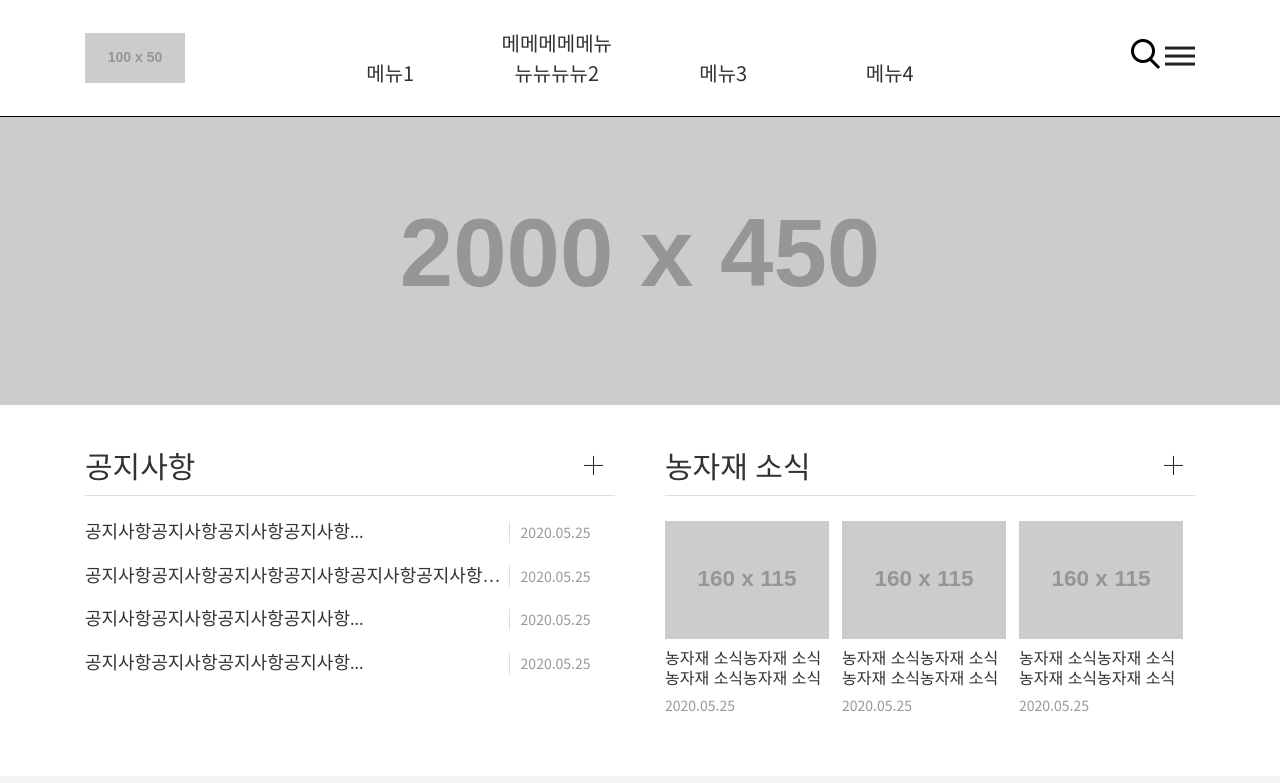
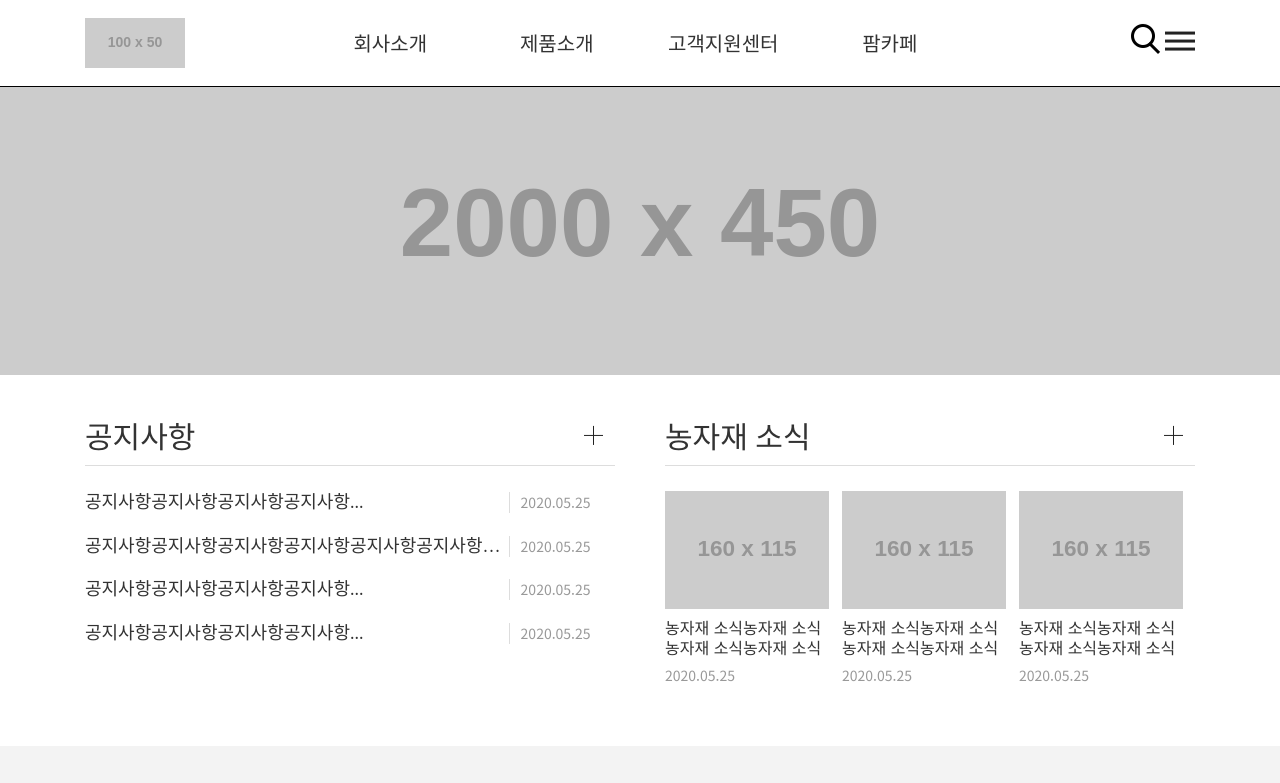
Before and after one commit to helloMihyun/woosung, a plain HTML site: page index.html in a window 1280 px wide. Shown: the top 783 px of the page. Drawn offline with nearby package versions, Linux system fonts and the light colour scheme; placeholder pictures from the web are drawn by us; a web font is replaced by a local one.

Commit message:
Add files via upload

```diff
--- a/index.html
+++ b/index.html
@@ -22,17 +22,17 @@
                 </div>
                 <ul class="gnb" id="gnbMenu">
                     <li class="depth_1">
-                        <a href="javascript:;">메뉴1</a>
+                        <a href="javascript:;">회사소개</a>
                         <ul class="depth_2">
                             <li><a href="javascript:;">메뉴1_1</a></li>
                             <li><a href="javascript:;">메뉴1_2</a></li>
                             <li><a href="javascript:;">메뉴1_3</a></li>
                             <li><a href="javascript:;">메뉴1_4</a></li>
-                            <li><a href="javascript:;">메뉴1_5</a></li>
+                            <li><a href="javascript:;">메메메메메뉴뉴뉴뉴뉴2</a></li>
                         </ul>
                     </li>
                     <li class="depth_1">
-                        <a href="javascript:;">메메메메메뉴뉴뉴뉴뉴2</a>
+                        <a href="javascript:;">제품소개</a>
                         <ul class="depth_2">
                             <li><a href="javascript:;">메뉴2_1</a></li>
                             <li><a href="javascript:;">메뉴2_2</a></li>
@@ -40,13 +40,13 @@
                         </ul>
                     </li>
                     <li class="depth_1">
-                        <a href="javascript:;">메뉴3</a>
+                        <a href="javascript:;">고객지원센터</a>
                         <ul class="depth_2">
                             <li><a href="javascript:;">메뉴3_1</a></li>
                         </ul>
                     </li>
                     <li class="depth_1">
-                        <a href="javascript:;">메뉴4</a>
+                        <a href="javascript:;">팜카페</a>
                         <ul class="depth_2">
                             <li><a href="javascript:;">메뉴4_1</a></li>
                         </ul>
```
